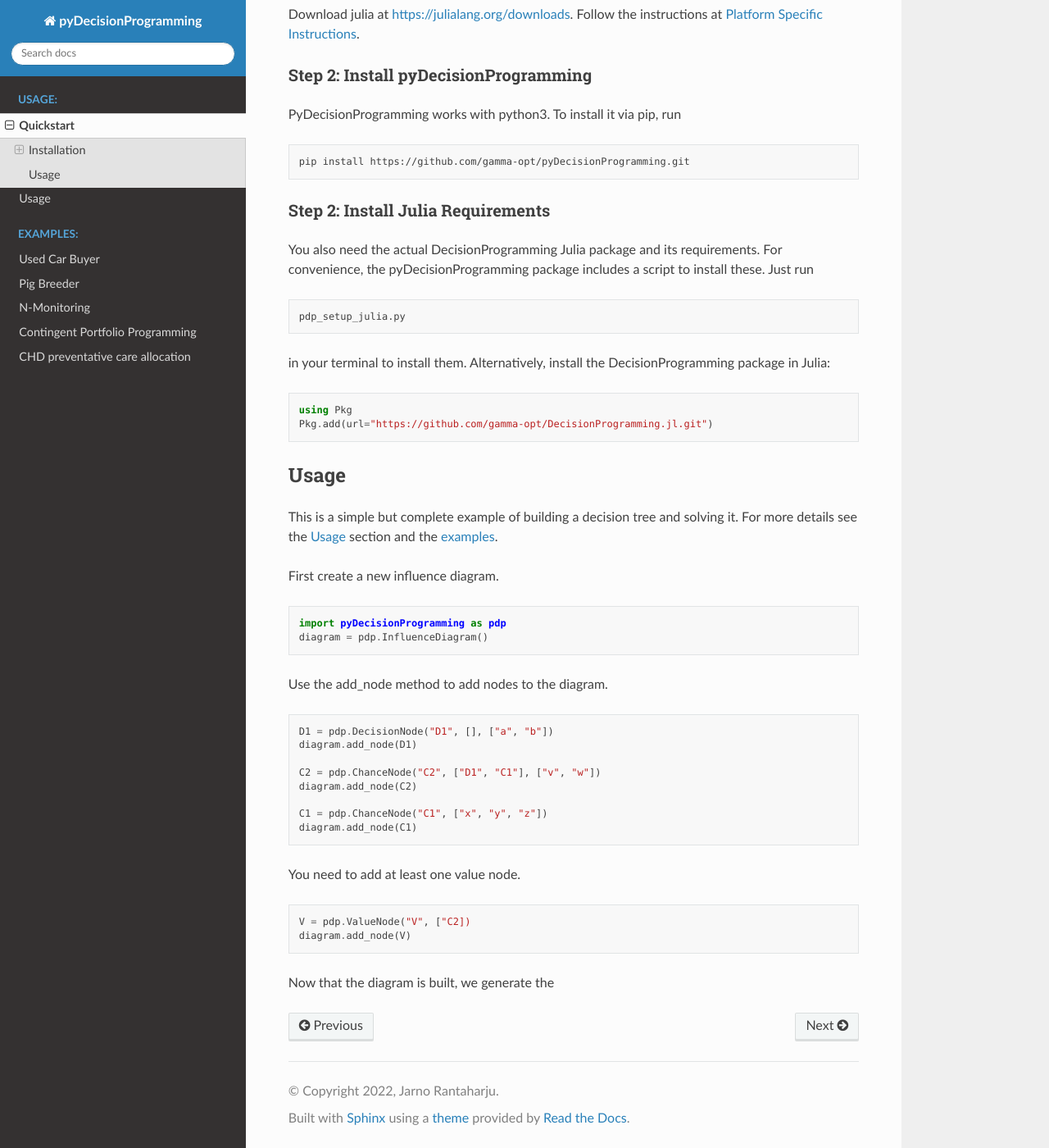
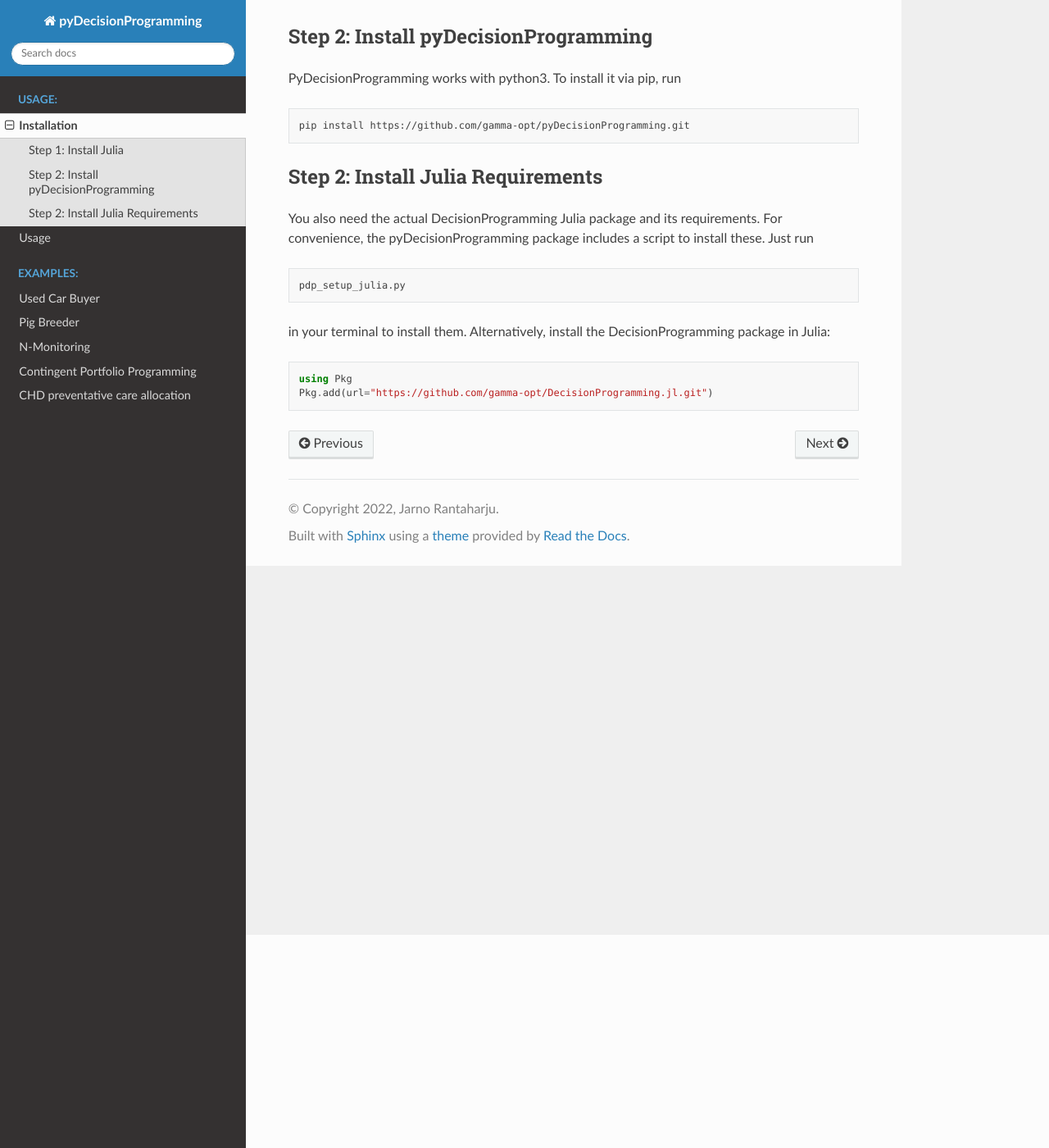
Before and after one commit to gamma-opt/pyDecisionProgramming, a Sphinx documentation site: the page built from docs/quickstart.rst, in a window 1280 px wide and 1400 px high, scrolled down 260 px. Shown: the whole window at 82% size. Built offline with Sphinx 7.4.7 and the Read the Docs theme 2.0.0, drawn with Linux system fonts in a browser that asks for light colours; some of the changed text lies outside the part shown.

Commit message:
Instead of quickstart, just have installation and usage

```diff
--- a/docs/quickstart.rst
+++ b/docs/quickstart.rst
@@ -1,8 +1,5 @@
-Quickstart
-==========
-
 Installation
-------------
+============
 
 Step 1: Install Julia
 .....................
@@ -43,45 +40,3 @@
 
   using Pkg
   Pkg.add(url="https://github.com/gamma-opt/DecisionProgramming.jl.git")
-
-
-
-Usage
------
-
-This is a simple but complete example of building a
-decision tree and solving it. For more details see
-the :doc:`introduction` section and the
-:doc:`examples <used-car-buyer>`.
-
-.. usage: usage
-
-
-First create a new influence diagram.
-
-.. code-block:: Python
-
-  import pyDecisionProgramming as pdp
-  diagram = pdp.InfluenceDiagram()
-
-Use the add_node method to add nodes to the diagram.
-
-.. code-block:: Python
-
-  D1 = pdp.DecisionNode("D1", [], ["a", "b"])
-  diagram.add_node(D1)
-
-  C2 = pdp.ChanceNode("C2", ["D1", "C1"], ["v", "w"])
-  diagram.add_node(C2)
-
-  C1 = pdp.ChanceNode("C1", ["x", "y", "z"])
-  diagram.add_node(C1)
-
-You need to add at least one value node.
-
-.. code-block:: Python
-
-  V = pdp.ValueNode("V", ["C2])
-  diagram.add_node(V)
-
-Now that the diagram is built, we generate the
```
Also changed, not shown: docs/introduction.rst (+37 -2 lines).
